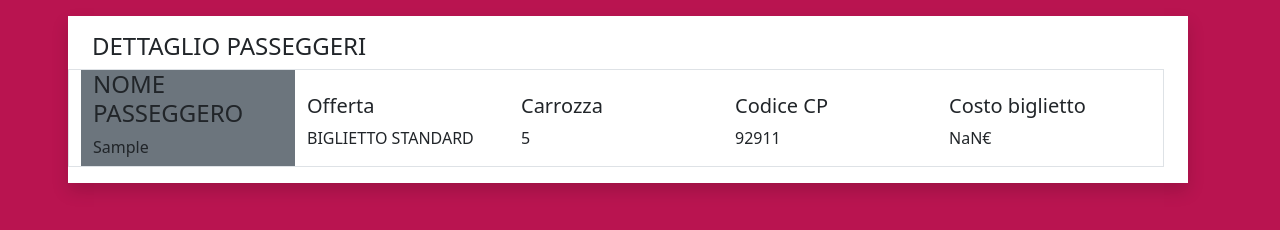
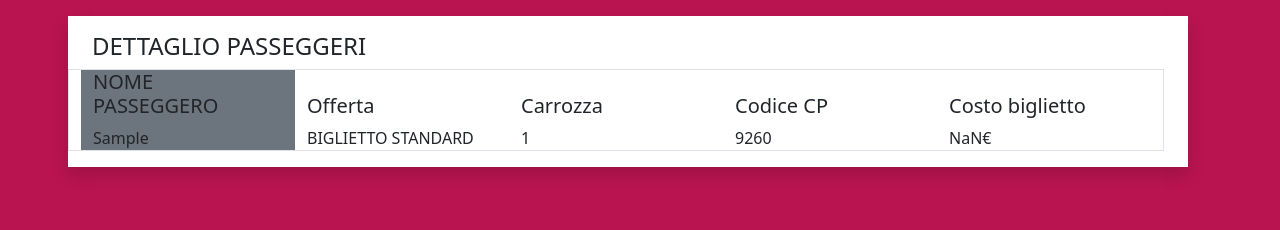
Before and after one commit to GabrielePagnotta/js-biglietto-treno-form, a plain HTML site: page index.html in a window 1280 px wide. Both pictures are taken after typing "Sample", "Sample" into the empty fields and a click on the button "Genera". Shown: the part 340-570 px from the top of the page. Drawn offline with nearby package versions, Linux system fonts and the light colour scheme.

Commit message:
aggiunta carrozza e codice cp

```diff
--- a/assets/java.js
+++ b/assets/java.js
@@ -14,7 +14,10 @@ function generapassword(){
     let age = document.getElementById('age').value;
     const price = 0.21;
     let total = km * price;
-    let ticket
+    let ticket;
+    let rail = Math.floor(Math.random() * 10) + 1;
+    let cp = Math.floor(Math.random() * 9999) + 1;
+
 
     // sconto 20%
     let totaldiscount20 = (total / 100) * 20;
@@ -37,12 +40,14 @@ function generapassword(){
 
     else{
         ticket = "BIGLIETTO STANDARD"
+
     }
 
     document.getElementById('displayinfo2').innerHTML = name;
     document.getElementById('displayinfo').innerHTML = total + "€";
     document.getElementById('displayinfo3').innerHTML = ticket;
-
+    document.getElementById('displayinfo4').innerHTML = rail;
+    document.getElementById('displayinfo5').innerHTML = cp;
 
 
 
--- a/index.html
+++ b/index.html
@@ -57,8 +57,8 @@
                     <h4>DETTAGLIO PASSEGGERI</h4>
                     <div class="row border">
                         <div class="col bg-secondary">
-                            <h4>NOME PASSEGGERO</h4>
-                            <span id="displayinfo2"></span>
+                            <h5>NOME PASSEGGERO</h5>
+                            <span class="font-weight-bold" id="displayinfo2"></span>
                         </div>
                         <div class="col pt-4">
                             <h5>Offerta</h5>
@@ -66,11 +66,11 @@
                         </div>
                         <div class="col pt-4">
                             <h5>Carrozza</h5>
-                            <p>5</p>
+                            <span id="displayinfo4"></span>
                         </div>
                         <div class="col pt-4">
                             <h5>Codice CP</h5>
-                            <p>92911</p>
+                            <span id="displayinfo5"></span>
                         </div>
                         <div class="col pt-4">
                             <h5>Costo biglietto</h5>
```
